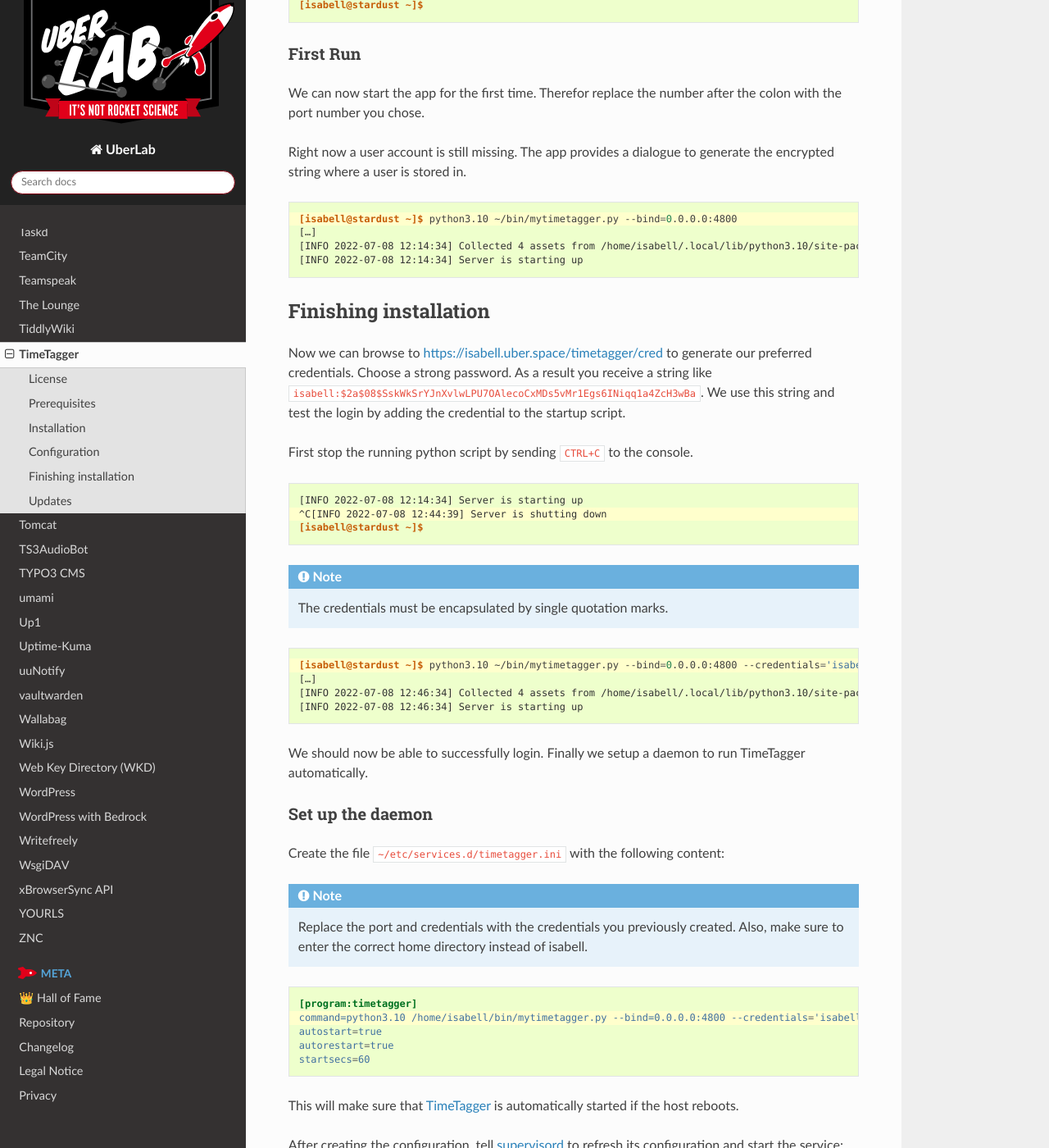
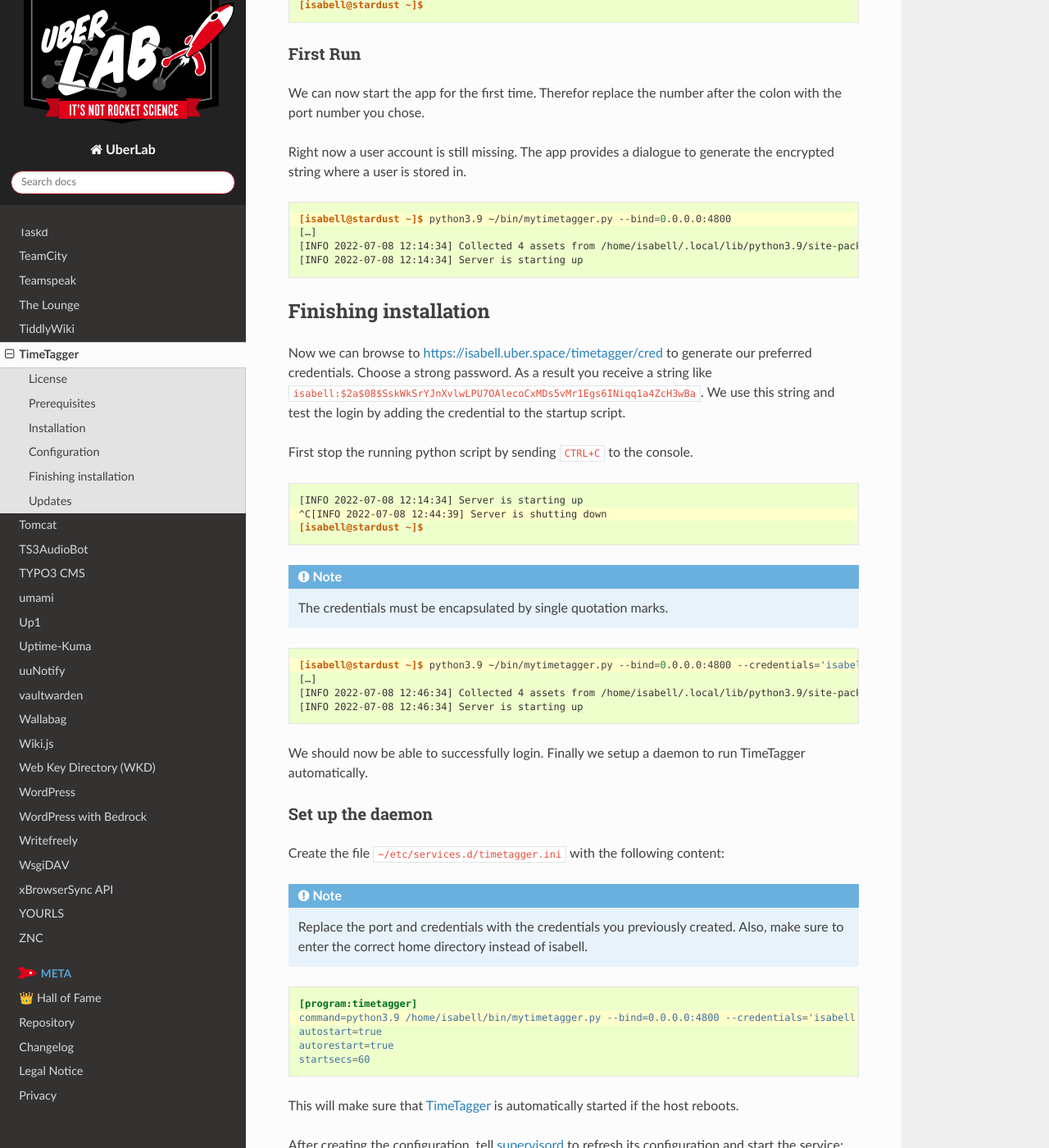
Before and after one commit to Uberspace/lab, a Sphinx documentation site: the page built from source/guide_timetagger.rst, in a window 1280 px wide and 1400 px high, scrolled down 2572 px. Shown: the whole window at 82% size. Built offline with Sphinx 7.4.7 and the Read the Docs theme 2.0.0, drawn with Linux system fonts in a browser that asks for light colours; some of the changed text lies outside the part shown.

Commit message:
[timetagger] use Python 3.9 for now
see https://github.com/Uberspace/manual/pull/445

```diff
--- a/source/guide_timetagger.rst
+++ b/source/guide_timetagger.rst
@@ -48,12 +48,12 @@
 
 To install TimeTagger we use :manual_anchor:`pip <lang-python.html#pip>`.
 
-.. note:: The ``pip``-command defaults to pip from python 2.7. Please use a modern version of pip instead. See the :manual:`manual <lang-python/#update-policy>` for currently supported versions. In this guide, we use python3.10.
+.. note:: The ``pip``-command defaults to pip from python 2.7. Please use a modern version of pip instead. See the :manual:`manual <lang-python/#update-policy>` for currently supported versions. In this guide, we use python3.9.
 
 .. code-block:: console
  :emphasize-lines: 1
 
- [isabell@stardust ~]$ pip3.10 install --user --upgrade timetagger
+ [isabell@stardust ~]$ pip3.9 install --user --upgrade timetagger
  Collecting timetagger
   Downloading timetagger-22.6.6-py3-none-any.whl (2.9 MB)
   […]
@@ -72,7 +72,7 @@
 .. code-block:: console
  :emphasize-lines: 1
 
- [isabell@stardust ~]$ cp ~/.local/lib/python3.10/site-packages/timetagger/__main__.py ~/bin/mytimetagger.py
+ [isabell@stardust ~]$ cp ~/.local/lib/python3.9/site-packages/timetagger/__main__.py ~/bin/mytimetagger.py
  [isabell@stardust ~]$
 
 Next we select the port ``4800`` to serve TimeTagger from. It must be mapped in the backend.
@@ -89,9 +89,9 @@
 .. code-block:: console
  :emphasize-lines: 1
 
- [isabell@stardust ~]$ python3.10 ~/bin/mytimetagger.py --bind=0.0.0.0:4800
+ [isabell@stardust ~]$ python3.9 ~/bin/mytimetagger.py --bind=0.0.0.0:4800
  […]
- [INFO 2022-07-08 12:14:34] Collected 4 assets from /home/isabell/.local/lib/python3.10/site-packages/timetagger/pages/.
+ [INFO 2022-07-08 12:14:34] Collected 4 assets from /home/isabell/.local/lib/python3.9/site-packages/timetagger/pages/.
  [INFO 2022-07-08 12:14:34] Server is starting up
 
 Finishing installation
@@ -115,9 +115,9 @@
 .. code-block:: console
  :emphasize-lines: 1
 
- [isabell@stardust ~]$ python3.10 ~/bin/mytimetagger.py --bind=0.0.0.0:4800 --credentials='isabell:$2a$08$SskWkSrYJnXvlwLPU7OAlecoCxMDs5vMr1Egs6INiqq1a4ZcH3wBa'
+ [isabell@stardust ~]$ python3.9 ~/bin/mytimetagger.py --bind=0.0.0.0:4800 --credentials='isabell:$2a$08$SskWkSrYJnXvlwLPU7OAlecoCxMDs5vMr1Egs6INiqq1a4ZcH3wBa'
  […]
- [INFO 2022-07-08 12:46:34] Collected 4 assets from /home/isabell/.local/lib/python3.10/site-packages/timetagger/pages/.
+ [INFO 2022-07-08 12:46:34] Collected 4 assets from /home/isabell/.local/lib/python3.9/site-packages/timetagger/pages/.
  [INFO 2022-07-08 12:46:34] Server is starting up
 
 We should now be able to successfully login. Finally we setup a daemon to run TimeTagger automatically.
@@ -132,7 +132,7 @@
  :emphasize-lines: 2
 
  [program:timetagger]
- command=python3.10 /home/isabell/bin/mytimetagger.py --bind=0.0.0.0:4800 --credentials='isabell:$2a$08$SskWkSrYJnXvlwLPU7OAlecoCxMDs5vMr1Egs6INiqq1a4ZcH3wBa'
+ command=python3.9 /home/isabell/bin/mytimetagger.py --bind=0.0.0.0:4800 --credentials='isabell:$2a$08$SskWkSrYJnXvlwLPU7OAlecoCxMDs5vMr1Egs6INiqq1a4ZcH3wBa'
  autostart=true
  autorestart=true
  startsecs=60
@@ -153,7 +153,7 @@
 .. code-block:: console
  :emphasize-lines: 1
 
- [isabell@stardust ~]$ pip3.10 install --user --upgrade timetagger
+ [isabell@stardust ~]$ pip3.9 install --user --upgrade timetagger
  […]
  Successfully installed timetagger-22.6.6
  […]
```
